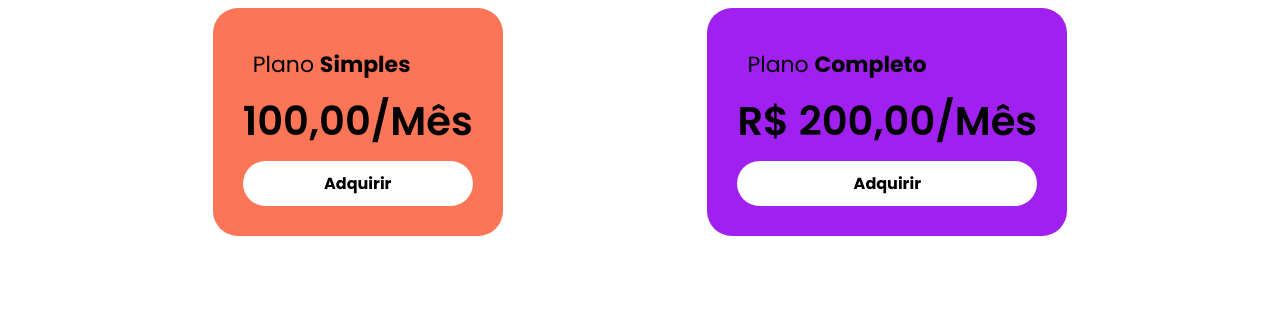
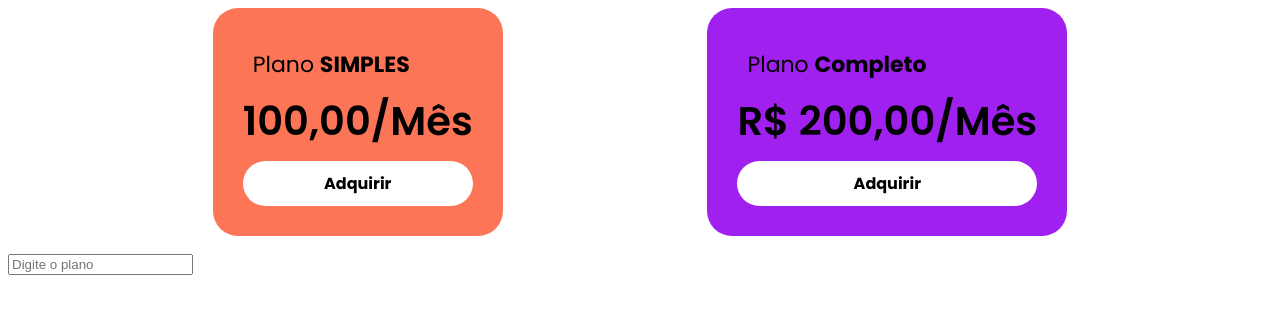
Before and after one commit to arthurvaz18/Angular-Components-e-Estiliza-es, an Angular app: page / in a window 1280 px wide. Shown: the top 314 px of the page. Built offline with nearby package versions, Linux system fonts and the light colour scheme.

Commit message:
@Input Get e Set

```diff
--- a/src/app/app.component.html
+++ b/src/app/app.component.html
@@ -1,7 +1,15 @@
 <div class="cards-container">
     <app-card
     [planTypeAlias]="cardPlanType"
-    [planPriceAlias]="cardPlanPrice"></app-card>
+    [planPriceAlias]="cardPlanPrice"
+    ></app-card>
 
     <app-card-roxo></app-card-roxo>
 </div>
+<br />
+<input
+    #meuInput
+    type="text"
+    (keyup)="handlePlanType(meuInput.value)"
+    placeholder="Digite o plano"
+    />
--- a/src/app/app.component.ts
+++ b/src/app/app.component.ts
@@ -9,4 +9,8 @@ export class AppComponent {
   title = 'projeto-componets';
   cardPlanType = 'Simples';
   cardPlanPrice = 100;
+
+  handlePlanType(text: string){
+    this.cardPlanType = text;
+  }
 }
--- a/src/app/card/card.component.ts
+++ b/src/app/card/card.component.ts
@@ -16,11 +16,24 @@ interface IInfos {
 
 })
 export class CardComponent {
-  @Input('planTypeAlias') planType: string = '';
   @Input({required: true, alias: 'planPriceAlias'}) planPrice: number = 0;
+
+  private _planType: string = '';
+
+  @Input('planTypeAlias')
+  set planType(value: string){
+    this._planType = value.toUpperCase();
+  }
+
+  get planType(): string{
+    return this._planType;
+  }
 
   buttonClicked(valueEmitted: boolean) {
     console.log('buttonClicked', valueEmitted);
+    console.log('planType', this.planType);
+
+
   }
 
 }
```
